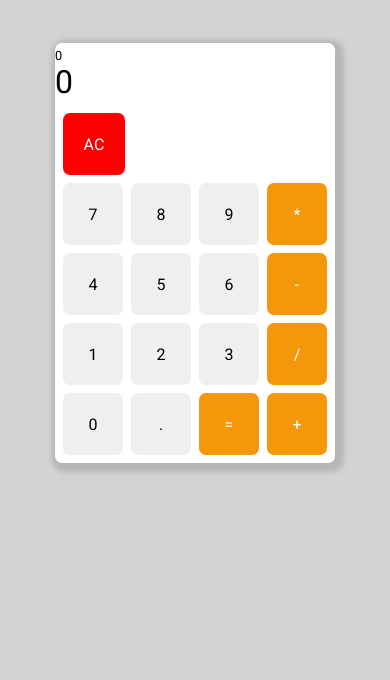
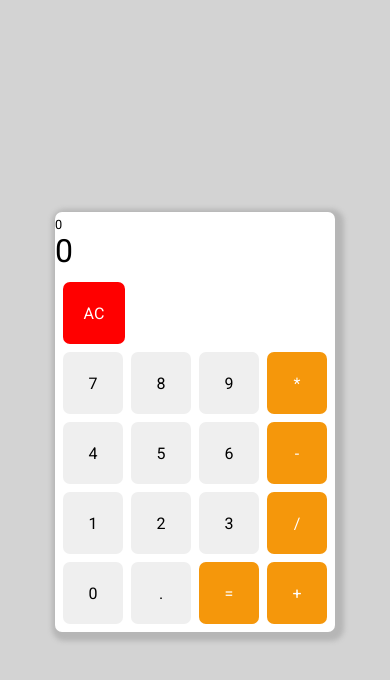
Before and after one commit to torod76/js-calculator, a plain HTML site: page index.html in a window 390 px wide. Drawn offline with Linux system fonts and the light colour scheme.

Commit message:
[fix] vh fixed on smaller phones

```diff
--- a/styles.css
+++ b/styles.css
@@ -11,7 +11,7 @@ body {
 }
 
 .wrapper {
-    height: 60vh;
+    height: 100vh;
     display: flex;
     align-items: center;
     justify-content: center;
```
